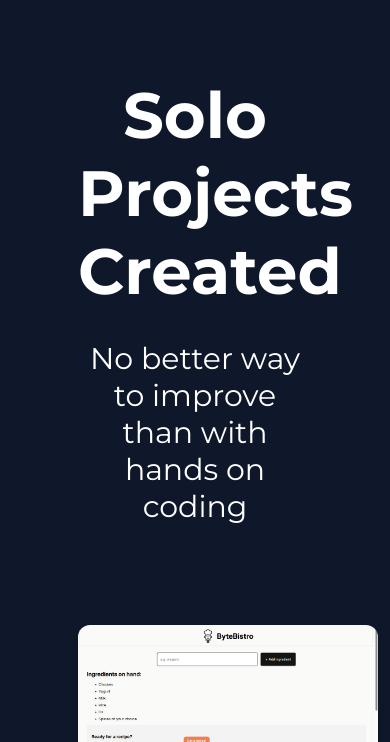
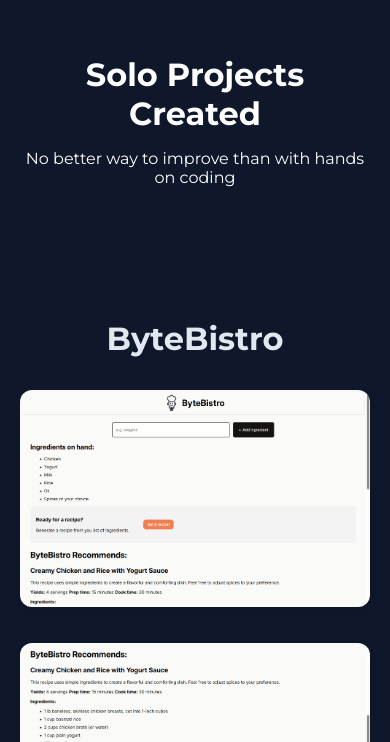
Before and after one commit to zaidhanif1/Portfolio-Website, a React (Vite) app in the folder Portfolio/: page / in a window 390 px wide. Shown: the part 742-1484 px from the top of the page. Built offline with nearby package versions, Linux system fonts and the light colour scheme.

Commit message:
@Media queries complete

```diff
--- a/Portfolio/src/components/Footer/Footer.css
+++ b/Portfolio/src/components/Footer/Footer.css
@@ -93,3 +93,23 @@ footer
     width: 50px;
 
 }
+
+@media (max-width: 768px)
+{
+    .footer-about > h3
+    {
+        font-size: 1rem;
+    }
+    .footer-about > p
+    {
+        font-size: .75rem;
+    }
+    .social-links
+    {
+        font-size: .75rem;
+    }
+    .footer-logo
+    {
+        width: 40px;
+    }
+}
--- a/Portfolio/src/components/Hero/Hero.css
+++ b/Portfolio/src/components/Hero/Hero.css
@@ -1,6 +1,5 @@
 #hero-section
 {
-    width: clamp(200px, 100%, 100%);
     margin-top: 100px;
     animation: fadeIn 1s ease-in-out forwards;
     transition: 0.5s ease;
--- a/Portfolio/src/components/Projects/BarberBooking.css
+++ b/Portfolio/src/components/Projects/BarberBooking.css
@@ -2,7 +2,7 @@
 {
 
     max-width: 1400px;
-    margin: auto 20px 200px 20px;
+    margin: auto auto 150px auto;
     display: grid;
     grid-template-columns: repeat(2, minmax(300px, 1fr));
     gap: 2rem;
@@ -47,7 +47,15 @@
 {
     .barber-website-div
     {
-        grid-template-columns: repeat(1, minmax(300px, 1fr));
-        width: 60px;
+        grid-template-columns: repeat(1, minmax(250px, 500px));
+
+    }
+    .barber-header
+    {
+        font-size: 2rem;
+    }
+    .barber-desc
+    {
+        font-size: .85rem;
     }
 }
--- a/Portfolio/src/components/Projects/BarberBooking.jsx
+++ b/Portfolio/src/components/Projects/BarberBooking.jsx
@@ -7,6 +7,7 @@ export default function BarberBooking()
 {
     return(
             <div className="barber-website-div">
+                <h1 className = 'barber-header'>ZCutz</h1>
                     <a target = '_blank' href="https://zcutz.netlify.app/">
                     <img className="barber-img-one" src={barberImgOne}
                     alt="Appointment Booking Site Project ScreenShot One" />
@@ -15,7 +16,7 @@ export default function BarberBooking()
                     <img className="barber-img-two" src={barberImgTwo}
                     alt="Appointment Booking Site Project ScreenShot Two" />
                      </a>
-                    <h1 className = 'barber-header'>ZCutz</h1>
+
                     <p className="barber-desc">
                     ZCutz was a project I built
                     while learning the fundamentals
--- a/Portfolio/src/components/Projects/ByteBistro.css
+++ b/Portfolio/src/components/Projects/ByteBistro.css
@@ -74,16 +74,21 @@
 @media (max-width: 768px)
 {
 
-    #byte-bistro-div
+    .projects-header > h1
     {
-        width: 60%;
-        font-size: 30px;
-
+        font-size: 2rem;
     }
     .byte-bistro-project
     {
-        grid-template-columns: repeat(1, minmax(300px, 1fr));
-        width: 60%;
-        font-size: 1rem;
+       grid-template-columns: repeat(1, minmax(250px,500px));
+       gap: 2rem;
+    }
+    .bytebistro-h1
+    {
+        font-size: 2rem;
+    }
+    .bytebistro-desc
+    {
+        font-size: .85rem;
     }
 }
--- a/Portfolio/src/components/Projects/ByteBistro.jsx
+++ b/Portfolio/src/components/Projects/ByteBistro.jsx
@@ -14,13 +14,14 @@ export default function Projects()
 
 
     <div className='byte-bistro-project'>
+        <h1 className='bytebistro-h1'>ByteBistro</h1>
         <a href="https://bytebistro.netlify.app/" target='_blank'>
         <img src={byteBistroOne} alt="ByteBistro Project Image One" className='byte-bistro-one' />
         </a>
         <a href="https://bytebistro.netlify.app/" target='_blank'>
         <img src={byteBistroTwo} alt="ByteBistro Project Image Two" className='byte-bistro-two' />
         </a>
-        <h1 className='bytebistro-h1'>ByteBistro</h1>
+
         <p className='bytebistro-desc'>
             ByteBistro was a project that was created to
             practice useState(), props, API calling, and
```
